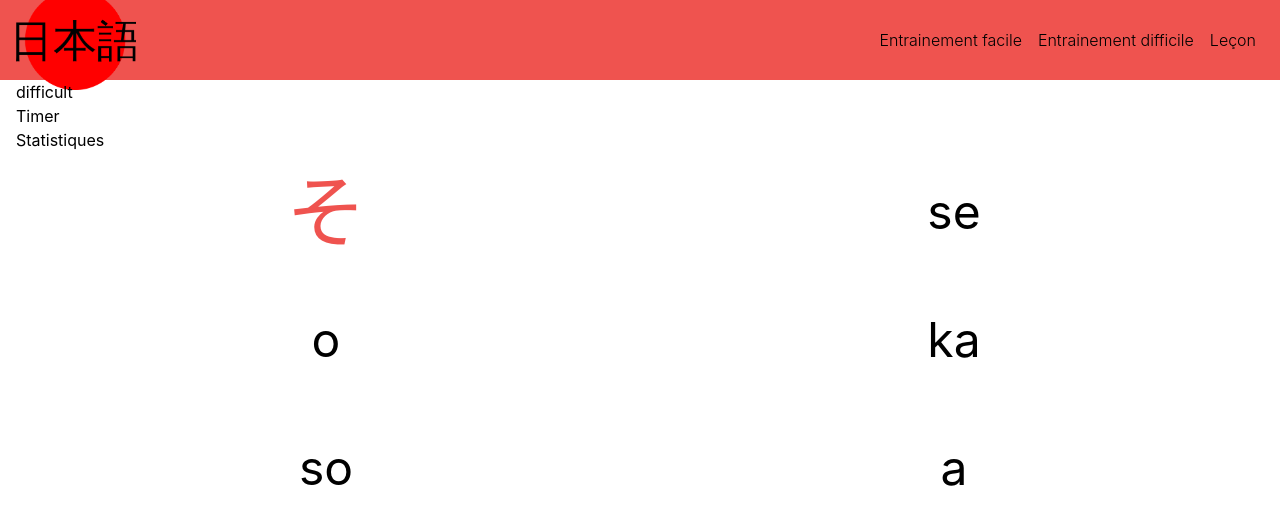
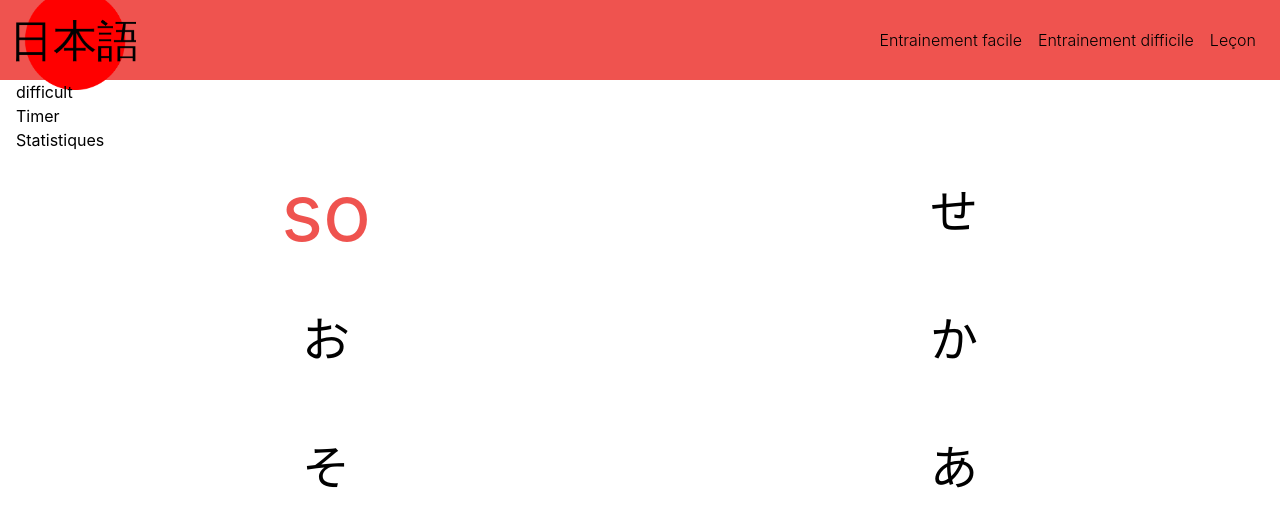
Before and after one commit to croulu/japanese, a React (Create React App) app: page /play in a window 1280 px wide. Shown: the top 526 px of the page. Built offline with nearby package versions, Linux system fonts and the light colour scheme.

Commit message:
proposals string ok

```diff
--- a/src/component/PlayItem/PlayItem.tsx
+++ b/src/component/PlayItem/PlayItem.tsx
@@ -3,20 +3,16 @@ import React from "react";
 import {Syllable} from "../../domain/Syllable";
 import { Proposal } from "./Proposal";
 import {GuessSyllable} from "../../domain/GuessSyllable";
-import {SyllableKana} from "../../domain/SyllableKana";
 
 export const PlayItem = (props: { syllableToGuess:GuessSyllable }) => {
     const { syllableToGuess } = props;
 
-    const kanaToGuess:SyllableKana = new SyllableKana(syllableToGuess.syllable.alphabet,
-        syllableToGuess.syllable.consonant, syllableToGuess.syllable.vowel);
-
     return (
         <div className="playKana">
-            <div className="playItemKana">{kanaToGuess.display()}</div>
+            <div className="playItemKana">{syllableToGuess.useDisplay()}</div>
             {
                 syllableToGuess.syllables.map((syllable:Syllable) =>
-                        <Proposal key={syllable.id} syllable={syllable} />)
+                        <Proposal key={syllable.id} syllable={syllable} isKanaToGuess={syllableToGuess.isKanaToGuess} />)
             }
         </div>
     );
--- a/src/component/PlayItem/Proposal.tsx
+++ b/src/component/PlayItem/Proposal.tsx
@@ -2,15 +2,23 @@ import React from "react";
 
 import {Syllable} from "../../domain/Syllable";
 import {SyllableRomaji} from "../../domain/SyllableRomaji";
+import {SyllableKana} from "../../domain/SyllableKana";
 
-export const Proposal = (props: { syllable:Syllable }) => {
-    const { syllable } = props;
+export const Proposal = (props: { syllable:Syllable, isKanaToGuess:Boolean }) => {
+    const { syllable, isKanaToGuess } = props;
 
-    const syllableRomaji = new SyllableRomaji(syllable.alphabet, syllable.consonant, syllable.vowel);
+    let displayProposal:string = "";
+    if (isKanaToGuess) {
+        const syllableRomaji = new SyllableRomaji(syllable.alphabet, syllable.consonant, syllable.vowel);
+        displayProposal = syllableRomaji.display();
+    } else {
+        const syllableKana = new SyllableKana(syllable.alphabet, syllable.consonant, syllable.vowel);
+        displayProposal = syllableKana.display();
+    }
 
     return (
         <div className="playKanaChoiceItem">
-            <div>{syllableRomaji.display()}</div>
+            <div>{displayProposal}</div>
         </div>
     );
 };
--- a/src/domain/GuessSyllable.ts
+++ b/src/domain/GuessSyllable.ts
@@ -1,14 +1,35 @@
 import {Syllable} from "./Syllable";
 import {randomizeSyllable} from "./randomizeSyllable";
+import {randomizeWhatToGuess} from "./randomizeWhatToGuess";
+import {SyllableKana} from "./SyllableKana";
+import {SyllableRomaji} from "./SyllableRomaji";
 
 export class GuessSyllable {
 
     syllable:Syllable;
     syllables:Array<Syllable>;
+    isKanaToGuess:Boolean;
 
     constructor (syllables:Array<Syllable>) {
         this.syllable = randomizeSyllable(syllables);
         this.syllables = syllables;
+        this.isKanaToGuess = hasKanaToGuess();
+
+    }
+
+    useDisplay():string {
+        if (this.isKanaToGuess) {
+            const kanaSyllable = new SyllableKana(this.syllable.alphabet, this.syllable.consonant, this.syllable.vowel);
+            return kanaSyllable.display();
+        } else {
+            const romajiSyllable = new SyllableRomaji(this.syllable.alphabet, this.syllable.consonant, this.syllable.vowel);
+            return romajiSyllable.display();
+        }
     }
 
 }
+
+function hasKanaToGuess() {
+    const guessWhat = randomizeWhatToGuess();
+    return guessWhat === "kana";
+}
```
Also changed, not shown: 1 other file (tests, documents, lock files or other folders).
